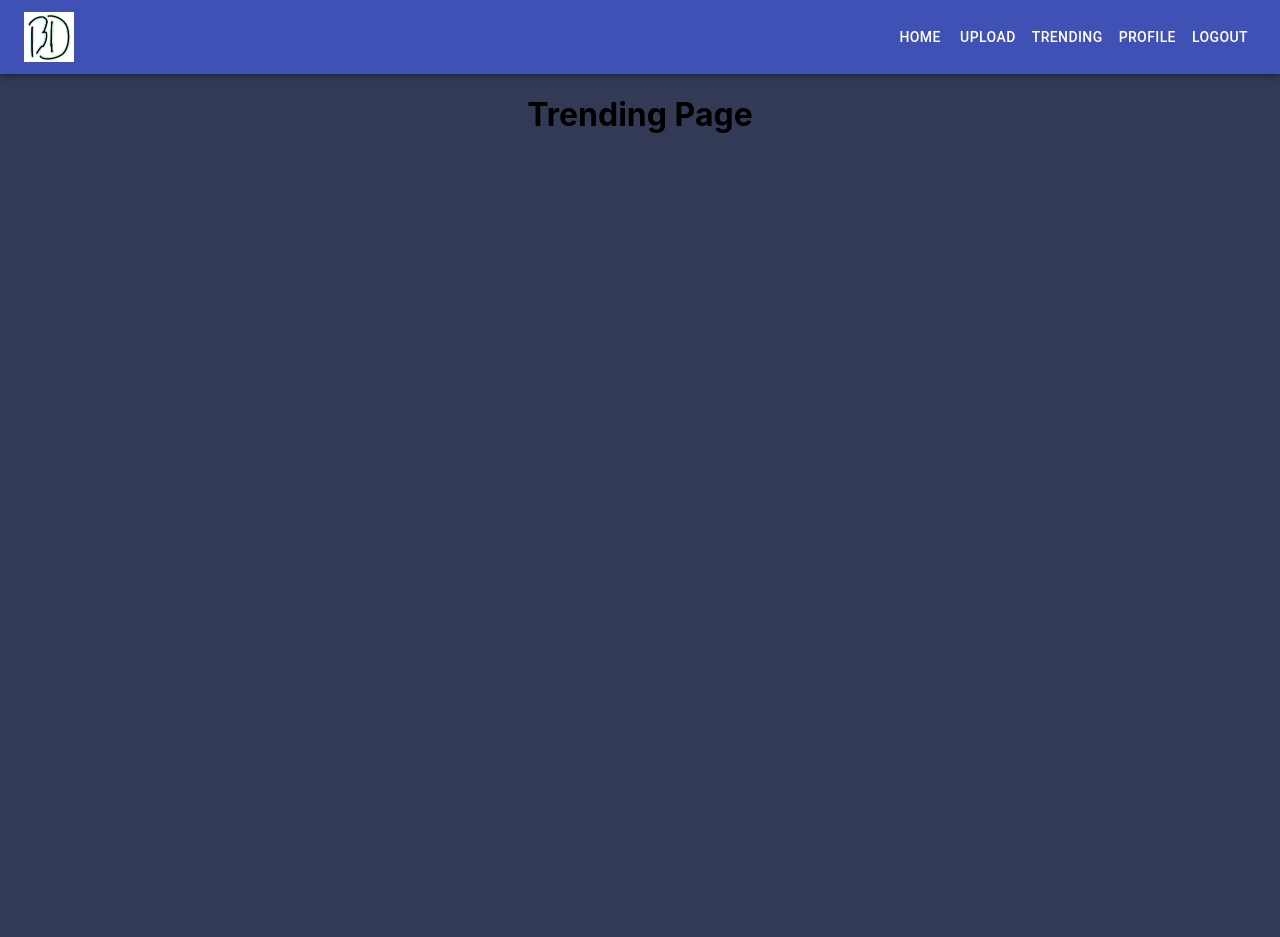
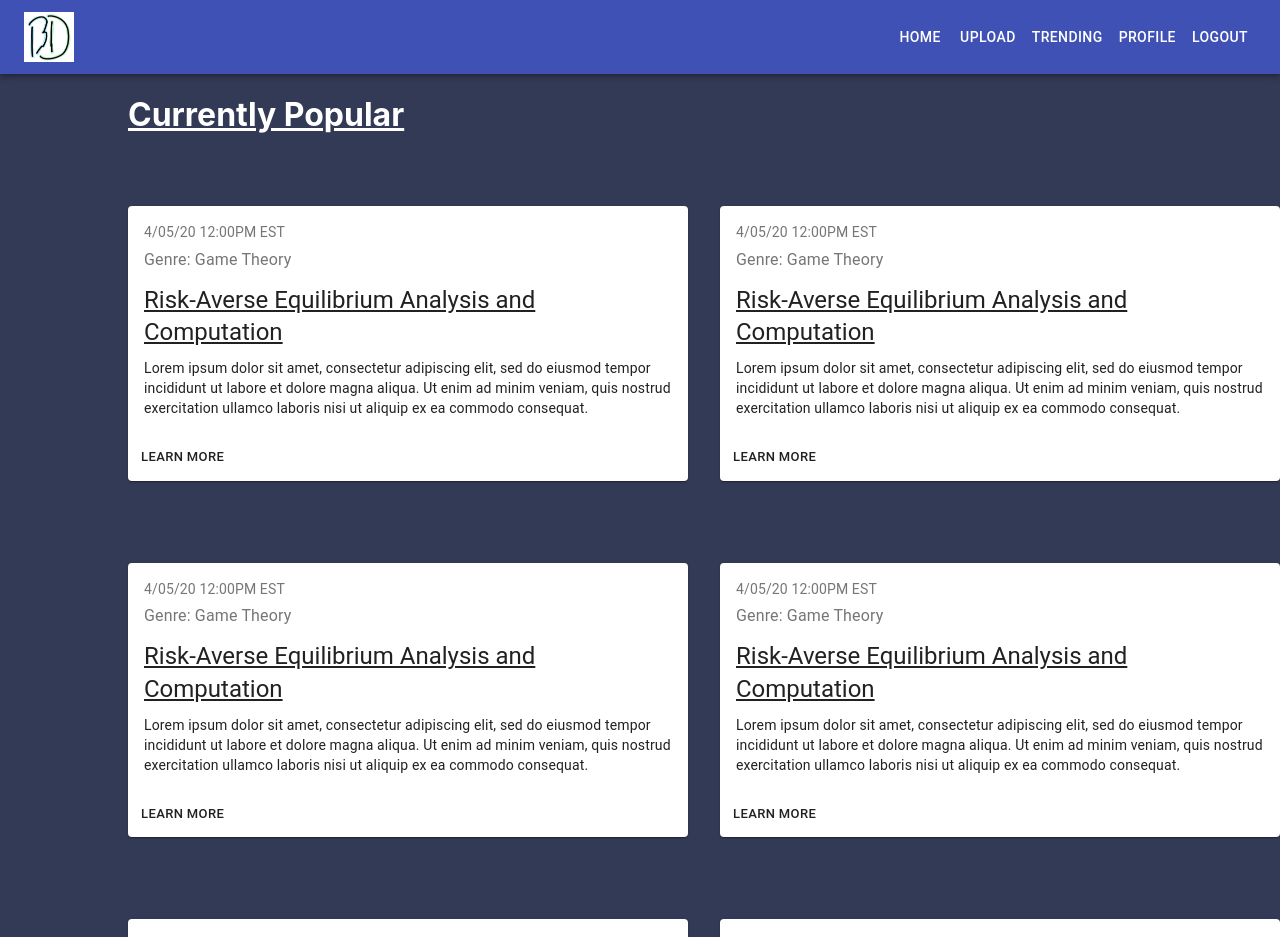
Before and after one commit to jacobdavis608/Breakdown, a React (Create React App) app: page /trending in a window 1280 px wide. Shown: the top 937 px of the page. Before the commit the page ends 800 px from the top, so only its background shows below. Built offline with nearby package versions, Linux system fonts and the light colour scheme.

Commit message:
added trending, upload pages

```diff
--- a/src/components/Home/Home.js
+++ b/src/components/Home/Home.js
@@ -5,7 +5,7 @@ import { makeStyles } from '@material-ui/core/styles';
 import Box from '@material-ui/core/Box';
 import CloudUploadIcon from '@material-ui/icons/CloudUpload';
 import books from '../Images/books.jpg';
-import Paper from '@material-ui/core/Paper';
+import {Link} from 'react-router-dom';
 import Grid from '@material-ui/core/Grid';
 import Summary from '../Summary.js'
 const useStyles = makeStyles((theme) => ({
@@ -30,6 +30,7 @@ function Home() {
             color="default"
             className={classes.button}
             startIcon={<CloudUploadIcon />}
+            component={Link} to="/upload"
           >
             Upload
         </Button>
--- a/src/components/Summary.js
+++ b/src/components/Summary.js
@@ -5,7 +5,6 @@ import CardActions from '@material-ui/core/CardActions';
 import CardContent from '@material-ui/core/CardContent';
 import Button from '@material-ui/core/Button';
 import Typography from '@material-ui/core/Typography';
-import {Link} from 'react-router-dom';
 
 const useStyles = makeStyles({
   root: {
--- a/src/components/Trending.js
+++ b/src/components/Trending.js
@@ -1,12 +1,38 @@
 import React, { useState, useEffect } from 'react';
 import './App.css';
+import Grid from '@material-ui/core/Grid';
+import Summary from './Summary.js'
 
 
 function Trending() {
   return (
-    <div>
-        <h1>Trending Page</h1>
-    </div>
+    <React.Fragment>
+      <div style={{textAlign: "left", paddingLeft: '10%', color: 'white', textDecorationLine: 'underline'}}>
+          <h1>Currently Popular</h1>
+      </div>
+      <div style={{paddingLeft:'10%'}}>
+          <Grid container spacing={4}>
+            <Grid item xs={6} sm={6}>
+              <Summary/>
+            </Grid>
+            <Grid item xs={6} sm={6}>
+              <Summary/>
+            </Grid>
+            <Grid item xs={6} sm={6}>
+              <Summary/>
+            </Grid>
+            <Grid item xs={6} sm={6}>
+              <Summary/>
+            </Grid>
+            <Grid item xs={6} sm={6}>
+              <Summary/>
+            </Grid>
+            <Grid item xs={6} sm={6}>
+              <Summary/>
+            </Grid>
+          </Grid>
+        </div>
+      </React.Fragment>
   );
 }
 
--- a/src/components/Upload.js
+++ b/src/components/Upload.js
@@ -1,12 +1,54 @@
 import React, { useState, useEffect } from 'react';
+import {Link} from 'react-router-dom';
 import './App.css';
+import Box from '@material-ui/core/Box';
+import Button from '@material-ui/core/Button';
+import { makeStyles } from '@material-ui/core/styles';
+import CloudUploadIcon from '@material-ui/icons/CloudUpload';
+import TextField from '@material-ui/core/TextField';
+import books from './Images/books.jpg'
 
+const useStyles = makeStyles((theme) => ({
+  root: {
+    '& > *': {
+      margin: theme.spacing(1),
+      width: '25ch',
+    },
+  },
+}));
 
 function Upload() {
+  const classes = useStyles();
   return (
-    <div>
-        <h1>Upload Page</h1>
-    </div>
+    <div className="middleSection"
+        style={{
+          backgroundImage:`url(${books})`
+      }}>
+        <Box component="span" m={1} className="header" style={{textAlign:"center", color:"white"}}>
+          <p style={{fontSize: 30}}>Enter a link here</p>
+          <TextField id="standard-basic" label="Insert Link Here" variant='filled' style={{backgroundColor: 'white', marginRight: 10}}/>
+          <Button style={{marginTop: 10}}
+            variant="contained"
+            color="default"
+            className={classes.button}
+            startIcon={<CloudUploadIcon />}
+          >
+            Upload
+        </Button>
+        </Box>
+        <Box component="span" m={1} className="header" style={{textAlign:"center", color:"white"}}>
+          <p style={{fontSize: 30}}>OR</p>
+          <p style={{fontSize: 30}}>Click here to upload a PDF</p>
+          <Button
+            variant="contained"
+            color="default"
+            className={classes.button}
+            startIcon={<CloudUploadIcon />}
+          >
+            Upload
+        </Button>
+        </Box>
+      </div>
   );
 }
 
```
